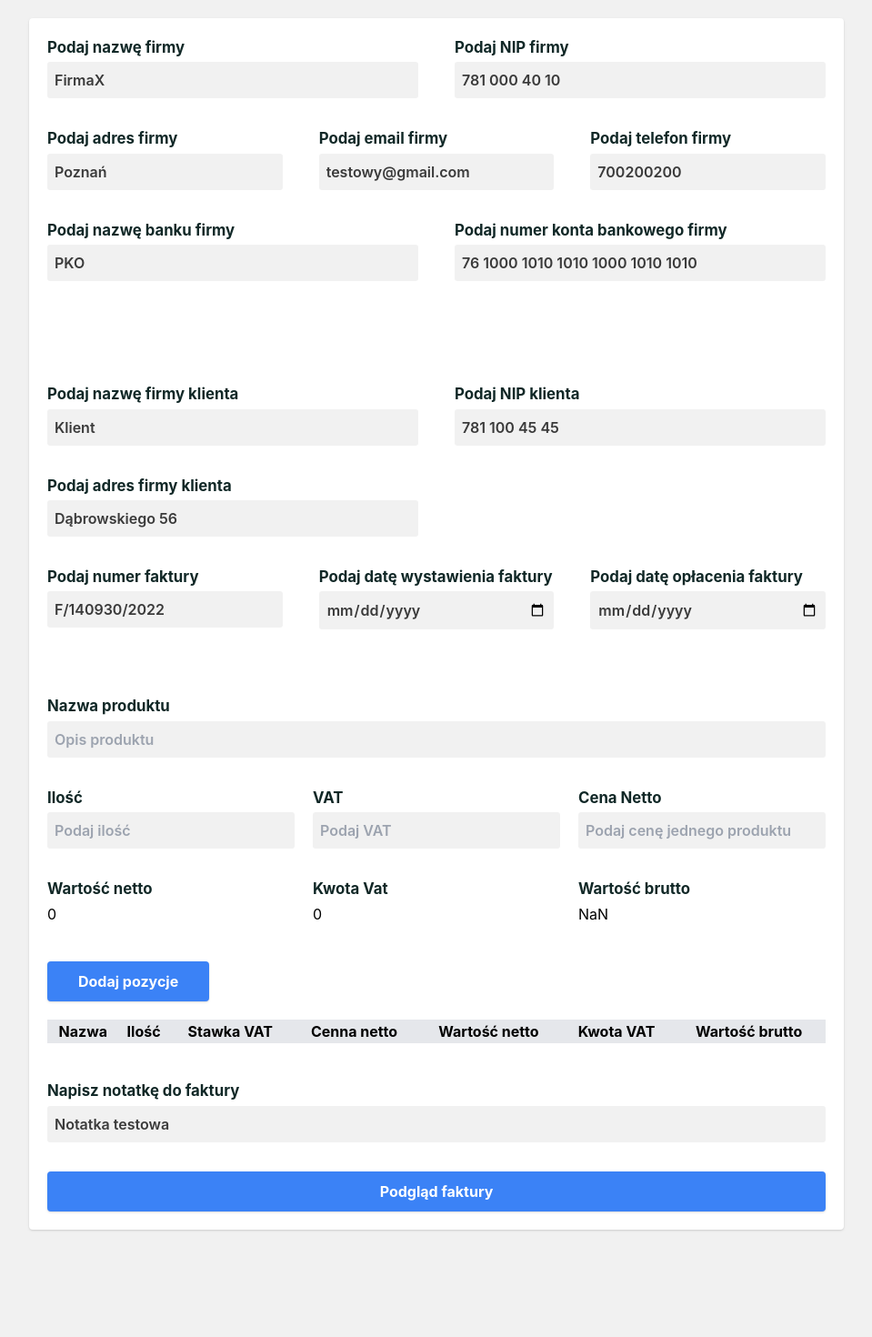
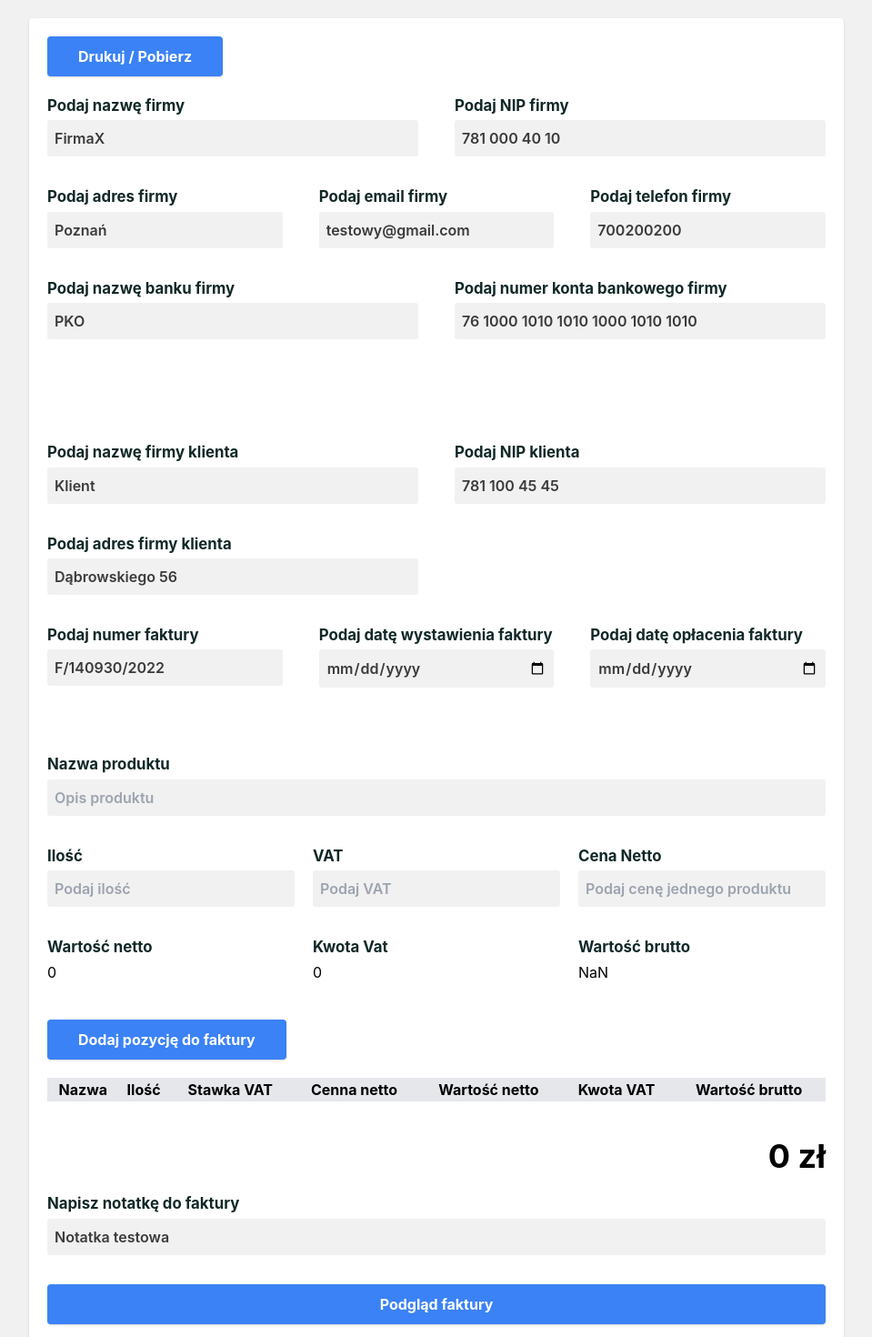
Before and after one commit to WestHumble/invoice, a React (Create React App) app: page / in a window 1280 px wide. Shown: the top 1470 px of the page at 91% size, without its empty margins (160-1119 px from the left). Before the commit the page ends 1372 px from the top, so only its background shows below. Built offline with nearby package versions, Linux system fonts and the light colour scheme.

Commit message:
Drukowanie faktury

```diff
--- a/package.json
+++ b/package.json
@@ -8,8 +8,9 @@
     "@testing-library/user-event": "^13.5.0",
     "react": "^18.2.0",
     "react-dom": "^18.2.0",
-    "react-icons": "^4.6.0",
+    "react-icons": "^4.7.1",
     "react-scripts": "^5.0.1",
+    "react-to-print": "^2.14.11",
     "uuid": "^9.0.0",
     "web-vitals": "^2.1.4"
   },
--- a/src/App.js
+++ b/src/App.js
@@ -1,6 +1,6 @@
 import React from "react";
 import ReactDOM from "react-dom";
-import { useState, useEffect } from "react";
+import { useState, useEffect, useRef } from "react";
 import Footer from "./components/Footer";
 import Header from "./components/Header";
 import Notes from "./components/Notes";
@@ -9,6 +9,7 @@ import MainDetails from "./components/MainDetails";
 import ClientDetails from "./components/ClientDetails";
 import Dates from "./components/Dates";
 import TableForm from "./components/TableForm";
+import ReactToPrint from "react-to-print";
 
 function App() {
   const [showInvoice, setShowInvoice] = useState(false);
@@ -34,6 +35,9 @@ function App() {
   const [kwotaVat, setKwotaVat] = useState("");
   const [warBrutto, setWarBrutto] = useState("");
   const [list, setList] = useState([]);
+  const [total, setTotal] = useState(0);
+
+  const componentRef = useRef();
 
   const handlePrint = () => {
     window.print();
@@ -56,8 +60,17 @@ function App() {
 
   return (
     <main className="m-5 p-5 md:max-w-xl md:mx-auto lg:max-w-2xl xl:max-w-4xl bg-white rounded shadow">
+      <ReactToPrint
+        trigger={() => (
+          <button className="mb-5 bg-blue-500 text-white font-bold py-2 px-8 rounded shadow border-2 border-blue-500 hover:bg-transparent hover:text-blue-500 transition-all duration-300">
+            Drukuj / Pobierz
+          </button>
+        )}
+        content={() => componentRef.current}
+      />
       {showInvoice ? (
-        <div>
+        <>
+          <div ref={componentRef} className="m-5">
             <Header handlePrint={handlePrint} />
             <MainDetails name={name} address={address} nip={nip} />
             <ClientDetails
@@ -80,6 +93,8 @@ function App() {
               warBrutto={warBrutto}
               list={list}
               setList={setList}
+              total={total}
+              setTotal={setTotal}
             />
             <Notes notes={notes} />
             <Footer
@@ -91,13 +106,14 @@ function App() {
               bankName={bankName}
               bankAccount={bankAccount}
             />
+          </div>
           <button
             onClick={() => setShowInvoice(false)}
             className="mt-5 bg-blue-500 text-white font-bold py-2 px-8 rounded shadow border-2 border-blue-500 hover:bg-transparent hover:text-blue-500 transition-all duration-300"
           >
             Edytuj informacje
           </button>
-        </div>
+        </>
       ) : (
         <>
           <div className="flex flex-col justify-center">
@@ -326,6 +342,8 @@ function App() {
                 setWarBrutto={setWarBrutto}
                 list={list}
                 setList={setList}
+                total={total}
+                setTotal={setTotal}
               />
             </article>
 
--- a/src/components/ClientDetails.js
+++ b/src/components/ClientDetails.js
@@ -1,11 +1,15 @@
-import React from 'react'
+import React from "react";
 
-export default function ClientDetails({clientName, clientNip, clientAddress}) {
+export default function ClientDetails({
+  clientName,
+  clientNip,
+  clientAddress,
+}) {
   return (
-    <section className='mt-5'>
-        <h2 className='text-xl uppercase'>{clientName}</h2>
-        <p>{clientNip}</p>
-        <p>{clientAddress}</p>
+    <section className="mt-5">
+      <h2 className="text-2xl uppercase font-bold">{clientName}</h2>
+      <p>{clientNip}</p>
+      <p>{clientAddress}</p>
     </section>
-  )
+  );
 }
--- a/src/components/Header.js
+++ b/src/components/Header.js
@@ -1,20 +1,13 @@
-import React from 'react'
+import React from "react";
 
-export default function Header({handlePrint}) {
+export default function Header({ handlePrint }) {
   return (
-
-    <header className='flex flex-col items-center justify-center mb-5 xl:flex-row xl:justify-between'>
-        <div>
-          <h1 className='font-bold uppercase tracking-wide text-4xl mb-3'>Faktura</h1>
-        </div>
-
-        <div>
-          <ul className='flex items-center justify-between flex-wrap'>
-            <li><button onClick={handlePrint} className='bg-gray-500 text-white font-bold py-2 px-8 rounded shadow border-2 border-gray-500 hover:bg-transparent hover:text-gray-500 transition-all duration-300'>Drukuj</button></li>
-            <li className='mx-2'><button className='bg-green-500 text-white font-bold py-2 px-8 rounded shadow border-2 border-green-500 hover:bg-transparent hover:text-green-500 transition-all duration-300'>Pobierz</button></li>
-            <li><button className='bg-red-500 text-white font-bold py-2 px-8 rounded shadow border-2 border-red-500 hover:bg-transparent hover:text-red-500 transition-all duration-300'>Wyślij</button></li>
-          </ul>
-        </div>
+    <header className="flex flex-col items-center justify-center mb-5 xl:flex-row xl:justify-between">
+      <div>
+        <h1 className="font-bold uppercase tracking-wide text-4xl mb-3">
+          Faktura
+        </h1>
+      </div>
     </header>
-  )
+  );
 }
--- a/src/components/Table.js
+++ b/src/components/Table.js
@@ -1,8 +1,9 @@
 import React from "react";
 
-export default function Table({ list }) {
+export default function Table({ list, total }) {
   return (
-    <table width="100%" className="mb-10">
+    <>
+      <table width="100%" className="mb-10 text-center">
         <thead>
           <tr className="bg-gray-200">
             <th>Nazwa</th>
@@ -41,5 +42,12 @@ export default function Table({ list }) {
           )}
         </tbody>
       </table>
+
+      <div>
+        <h2 className="flex items-end justify-end text-grey-800 text-4xl font-bold">
+          {total.toLocaleString()} zł
+        </h2>
+      </div>
+    </>
   );
 }
--- a/src/components/TableForm.js
+++ b/src/components/TableForm.js
@@ -1,6 +1,7 @@
-import { useEffect } from "react";
+import { useState, useEffect } from "react";
 import React from "react";
 import { v4 as uuidv4 } from "uuid";
+import { AiFillDelete, AiFillEdit } from "react-icons/ai";
 
 export default function TableForm({
   nazwa,
@@ -19,10 +20,17 @@ export default function TableForm({
   setWarBrutto,
   list,
   setList,
+  total,
+  setTotal,
 }) {
+  const [isEditing, setIsEditing] = useState(false);
+
+  //Funkcja wysyłanie formularza
   const handleSubmit = (e) => {
     e.preventDefault();
-
+    if (!nazwa && !ilosc && !vat && !cenaNetto) {
+      alert("Proszę uzupełnij dane");
+    } else {
       const newItems = {
         id: uuidv4(),
         nazwa,
@@ -41,8 +49,11 @@ export default function TableForm({
       setKwotaVat("");
       setWarBrutto("");
       setList([...list, newItems]);
-    console.log(list);
+      setIsEditing(false);
+    }
   };
+
+  //Obliczanie wartości Brutto produktu
   useEffect(() => {
     const calcWarNetto = (warNetto) => {
       setWarNetto(cenaNetto * ilosc);
@@ -60,6 +71,34 @@ export default function TableForm({
     };
     calcWarBrutto(warBrutto);
   }, [warNetto, cenaNetto, ilosc, vat]);
+
+  //Obliczanie sumy wszystkich pozycji w tabeli
+  useEffect(() => {
+    let rows = document.querySelectorAll(".totalBrutto");
+    let sum = 0;
+    for (let i = 0; i < rows.length; i++) {
+      if (rows[i].className === "totalBrutto") {
+        sum += isNaN(rows[i].innerHTML) ? 0 : parseInt(rows[i].innerHTML);
+        setTotal(sum);
+      }
+    }
+  });
+
+  // Funkcja edycji
+  const editRow = (id) => {
+    const editingRow = list.find((row) => row.id === id);
+    setList(list.filter((row) => row.id !== id));
+    setIsEditing(true);
+    setNazwa(editingRow.nazwa);
+    setIlosc(editingRow.ilosc);
+    setVat(editingRow.vat);
+    setCenaNetto(editingRow.cenaNetto);
+    setWarBrutto(editingRow.warBrutto);
+    setKwotaVat(editingRow.kwotaVat);
+    setWarBrutto(editingRow.warBrutto);
+  };
+  // Funkcja usuwania
+  const deleteRow = (id) => setList(list.filter((row) => row.id !== id));
 
   return (
     <>
@@ -126,13 +165,13 @@ export default function TableForm({
           type="submit"
           className="mb-5 bg-blue-500 text-white font-bold py-2 px-8 rounded shadow border-2 border-blue-500 hover:bg-transparent hover:text-blue-500 transition-all duration-300"
         >
-          Dodaj pozycje
+          {isEditing ? "Edytuj pozycje faktury" : "Dodaj pozycję do faktury"}
         </button>
       </form>
 
       {/* Dodane pozycje tabelka*/}
 
-      <table width="100%" className="mb-10">
+      <table width="100%" className="mb-10 text-center">
         <thead>
           <tr className="bg-gray-200">
             <th>Nazwa</th>
@@ -164,13 +203,28 @@ export default function TableForm({
                   <td>{cenaNetto}</td>
                   <td>{warNetto}</td>
                   <td>{kwotaVat}</td>
-                  <td>{warBrutto}</td>
+                  <td className="totalBrutto">{warBrutto}</td>
+                  <td>
+                    <button onClick={() => deleteRow(id)}>
+                      <AiFillDelete className="text-red-500 font-bold text-xl" />
+                    </button>
+                  </td>
+                  <td>
+                    <button onClick={() => editRow(id)}>
+                      <AiFillEdit className="text-blue-500 font-bold text-xl" />
+                    </button>
+                  </td>
                 </tr>
               </React.Fragment>
             )
           )}
         </tbody>
       </table>
+      <div>
+        <h2 className="flex items-end justify-end mb-5 text-grey-800 text-4xl font-bold">
+          {total.toLocaleString()} zł
+        </h2>
+      </div>
     </>
   );
 }
```
Also changed, not shown: 1 other file (tests, documents, lock files or other folders). Lines whose indentation alone changed are shown as unchanged.
